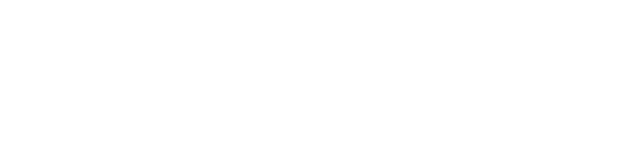
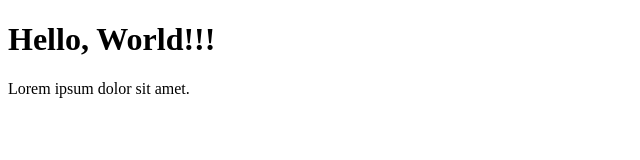
Before and after one commit to ShamilOs/test, a plain HTML site: page index.html in a window 1280 px wide. Shown: the whole page, without its empty margins (0-640 px from the left). Drawn offline with Linux system fonts and the light colour scheme.

Commit message:
new commit

```diff
--- a/index.html
+++ b/index.html
@@ -6,6 +6,8 @@
 	<meta name="viewport" content="width=device-width, initial-scale=1.0">
 	<title>Document</title>
 </head>
+<h1>Hello, World!!!</h1>
+<p>Lorem ipsum dolor sit amet.</p>
 
 <body>
 
```
